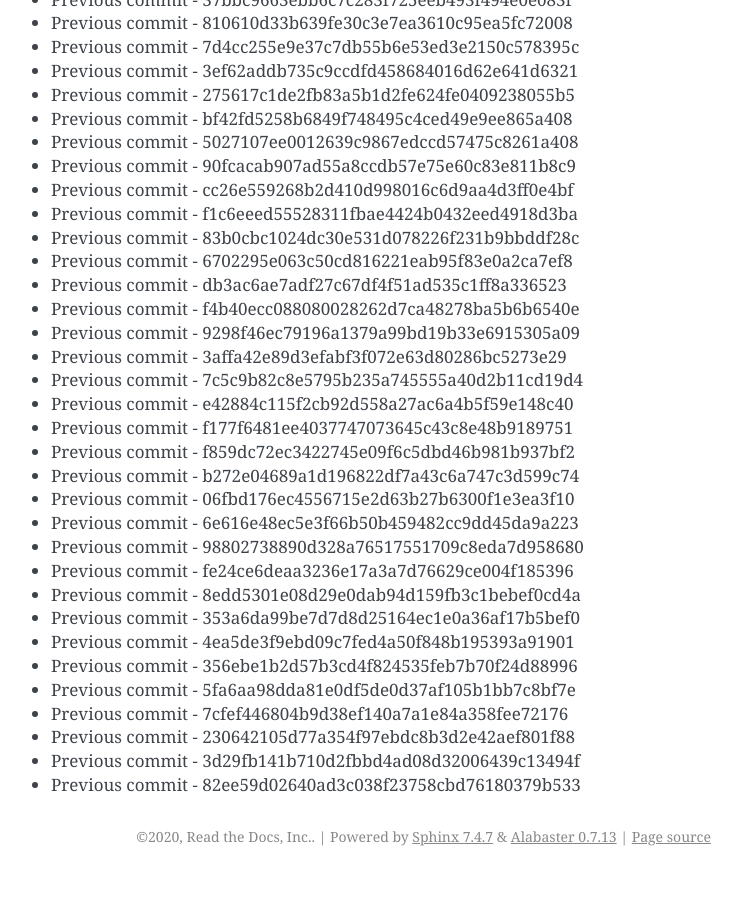
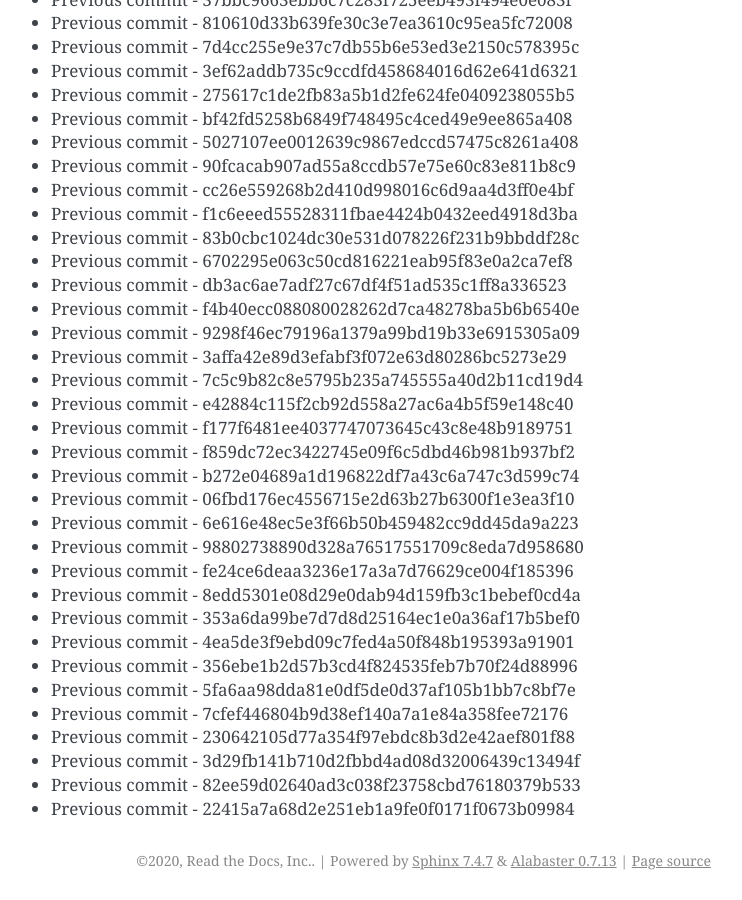
Before and after one commit to readthedocs/rtd-git-stresstest, a Sphinx documentation site: the page built from docs/updates.rst, in a window 1280 px wide and 900 px high, scrolled down 49963 px. Shown: the whole window, without its empty margins (399-1141 px from the left). Built offline with Sphinx 7.4.7, drawn with Linux system fonts in a browser that asks for light colours; before the commit the page ends 50839 px from its top, so only the background shows below that.

Commit message:
Generating commit from previous: 22415a7a68d2e251eb1a9fe0f0171f0673b09984

```diff
--- a/docs/updates.rst
+++ b/docs/updates.rst
@@ -2131,3 +2131,4 @@ It can be tested for any performance characteristics.
 * Previous commit - 230642105d77a354f97ebdc8b3d2e42aef801f88
 * Previous commit - 3d29fb141b710d2fbbd4ad08d32006439c13494f
 * Previous commit - 82ee59d02640ad3c038f23758cbd76180379b533
+* Previous commit - 22415a7a68d2e251eb1a9fe0f0171f0673b09984
```
